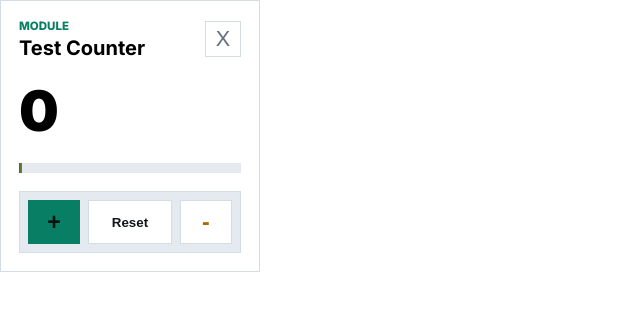
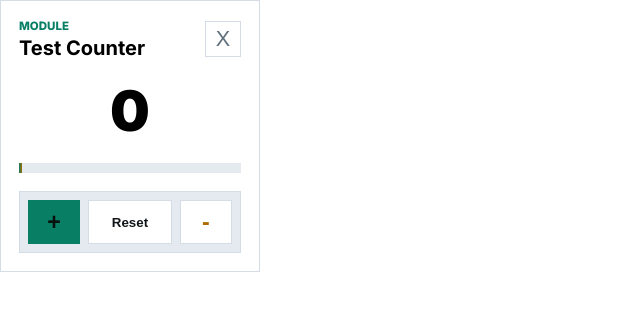
Before and after one commit to vcollins1/Counter-Dashboard, a React (Vite) app: page / in a window 1280 px wide. Shown: the top 310 px of the page, without its empty margins (0-640 px from the left). Built offline with nearby package versions, Linux system fonts and the light colour scheme.

Commit message:
center count text

```diff
--- a/src/assets/counter.css
+++ b/src/assets/counter.css
@@ -27,6 +27,11 @@
     font-size: 1.25rem;
     line-height: 1.1;
     margin-top: 4px;
+}
+
+.counter__readout {
+    display: flex;
+    justify-content: center;
 }
 
 .counter__count {
```
